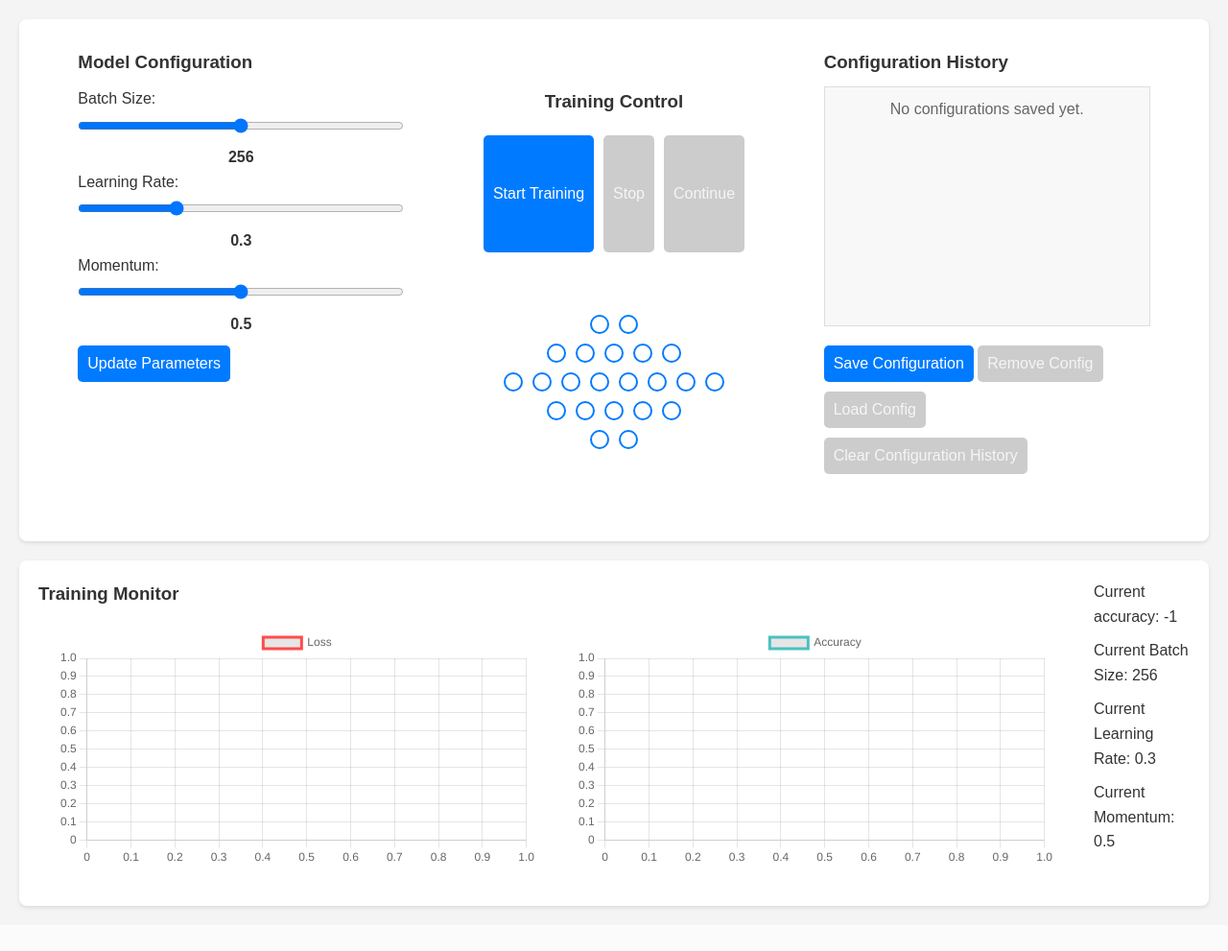
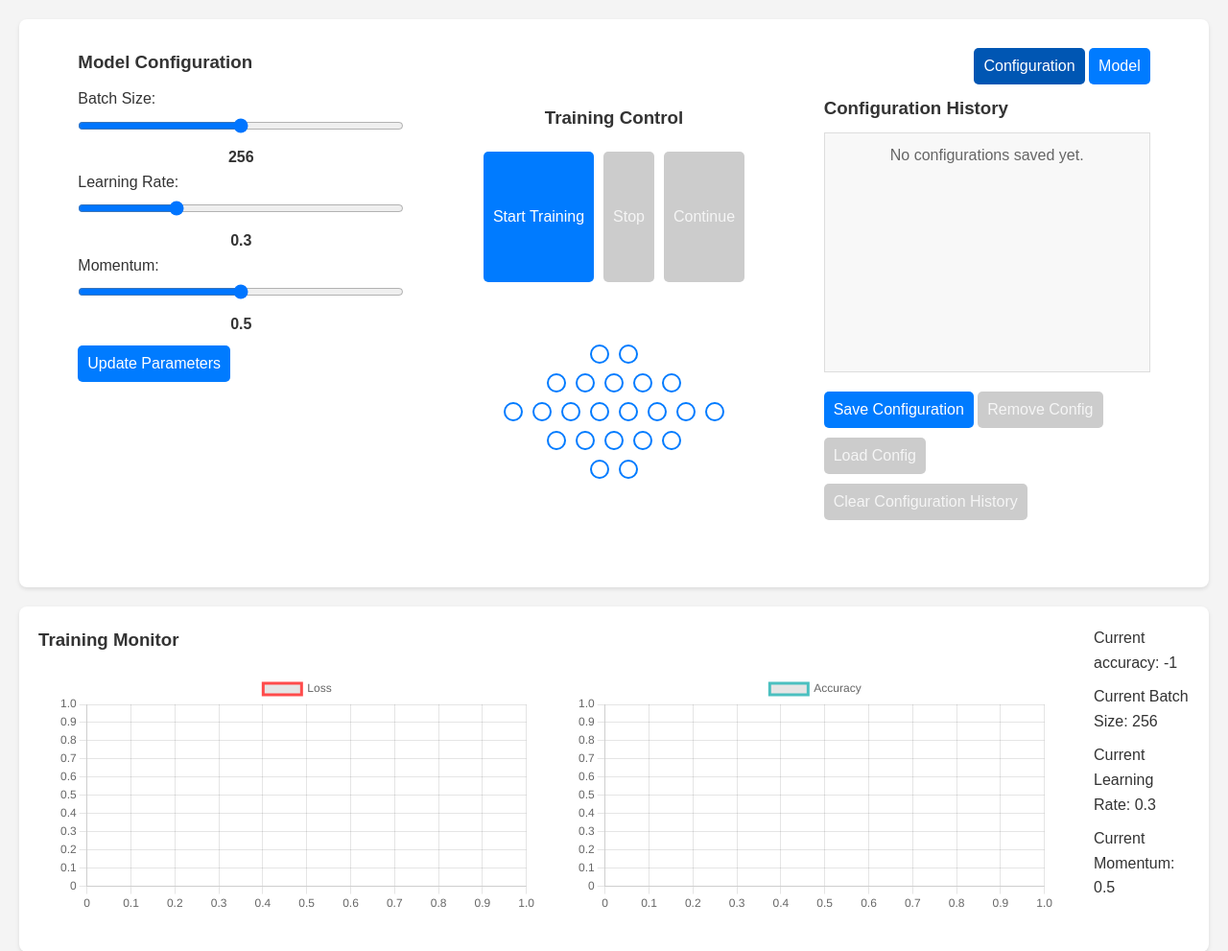
Before and after one commit to mertyaylacigit/EaseML, a Flask app: page / in a window 1280 px wide. Shown: the top 991 px of the page at 96% size. Before the commit the page ends 948 px from the top, so only its background shows below. Run offline with Flask 3, Linux system fonts and the light colour scheme.

Commit message:
Model History

```diff
--- a/src/app/routes/routes.py
+++ b/src/app/routes/routes.py
@@ -2,11 +2,10 @@ from flask import Blueprint, render_template, jsonify, request
 from torch import manual_seed, Tensor
 from torch.optim import Optimizer, SGD
 import numpy as np
-import queue
-import json
+import queue, json, pickle
 
-from ...ml.models.model import ConvolutionalNeuralNetwork
-from ...ml.trainers.training import training
+from src.ml.models.model import ConvolutionalNeuralNetwork
+from src.ml.trainers.training import training
 
 from threading import Thread
 
@@ -20,6 +19,12 @@ q = queue.Queue()
 stop_training_flag = {"stop": False} # Use a dictionary with a mutable flag so when flag flips from False to True the function call training
                                      # receives the change because the function call takes the address of mutable objects rather than a copy
                                      # of immutable objects like stop = False, so stop = {"stop": False} is better/necessary
+
+manual_seed(seed)
+np.random.seed(seed)
+model = ConvolutionalNeuralNetwork()
+current_model = 0
+
 
 def listener():
     global q, metrics
@@ -35,10 +40,8 @@ def render():
 
 @bp.route("/start_training")
 def start_training():
-  global q, seed, stop_training_flag
-  manual_seed(seed)
-  np.random.seed(seed)
-  model = ConvolutionalNeuralNetwork()
+  global stop_training_flag, model, current_model
+
 
   # start training process in seperate thread!
   training_thread = Thread(target=training, args=(model, False, 10, stop_training_flag, q))
@@ -146,3 +149,57 @@ def clearConfigurationHistory():
         json.dump({},file)
 
     return jsonify({"success": True})
+
+
+
+
+
+
+
+
+
+
+##----------------------------------------------------------------
+##----------------------------------------------------------------
+
+
+
+
+## Model history
+
+@bp.route("/saveModel")
+def saveModel():
+    global model
+
+    current_model = model
+
+    model_history_path = 'config/model_history.pickle'  # Update the path to your model history file
+    try:
+        with open(model_history_path, 'rb') as file:
+            model_history = pickle.load(file)
+    except FileNotFoundError:
+        # If the file doesn't exist yet, create an empty dictionary
+        model_history = {}
+
+    next_index = len(model_history)
+    model_history[next_index] = current_model  # add current model to model history
+
+    with open(model_history_path, 'wb') as file:
+        pickle.dump(model_history, file)
+
+    return jsonify({"model_id": next_index})
+
+
+@bp.route("/removeModel")
+def removeModel():
+    print(request.args.get("model_id"))
+    return jsonify({"success": True})
+
+
+@bp.route("/clearModelHistory")
+def clearModelHistory():
+    model_history_path = 'config/model_history.pickle'  # Update the path to your model history file
+    with open(model_history_path, 'wb') as file:
+        pickle.dump({}, file)
+
+    return jsonify({"success": True})
--- a/src/app/static/history_script.js
+++ b/src/app/static/history_script.js
@@ -1,5 +1,6 @@
 
 // configuration history
+
 const save_config_btn = document.getElementById("save_config")
 const remove_config_btn = document.getElementById("remove_config")
 const load_config_btn = document.getElementById("load_config")
@@ -141,6 +142,10 @@ document.addEventListener('click', function(event) {
     load_config_btn.disabled = true
     var current_config_id = -1
 
+    if(!configurationList_div.querySelectorAll("button").length == 0){
+      clear_config_history_btn.disabled = false
+    }
+
     buttons = configurationList_div.querySelectorAll("button")
     for (b of buttons){
       b.classList.remove("increasedDensity")
@@ -162,3 +167,186 @@ save_config_btn.addEventListener("click", saveConfiguration)
 remove_config_btn.addEventListener("click", () => removeConfiguration(current_config_id))
 load_config_btn.addEventListener("click", () => loadConfiguration(current_config_id))
 clear_config_history_btn.addEventListener("click", clearConfigurationHistory)
+
+
+
+
+
+
+
+
+
+
+
+
+
+
+//----------------------------------------------------------------
+//----------------------------------------------------------------
+
+
+
+
+// Model history
+
+const save_model_btn = document.getElementById("save_model")
+const remove_model_btn = document.getElementById("remove_model")
+const clear_model_history_btn = document.getElementById("clear_model_history")
+const modelList_div = document.getElementById("modelList")
+
+remove_model_btn.disabled = true;
+clear_model_history_btn.disabled = true;
+
+var current_model_id = -1
+
+//-----------functions-------------------------------------------
+
+// imported functions
+function updateTrainingParams(newParams) {
+  fetch('/update_params', {
+      method: 'POST',
+      headers: {
+          'Content-Type': 'application/json',
+      },
+      body: JSON.stringify(newParams),
+  })
+  .then(response => response.json())
+  .then(data => console.log(data))
+  .catch((error) => {
+      console.error('Error:', error);
+  });
+  updateCurrentParameters();
+}
+
+function updateCurrentParameters() {
+  fetch("/get_current_params")
+      .then(response => response.json())
+      .then(data => {
+          if(data.error) {
+              console.error("Failed to fetch current parameters:", data.error);
+          } else {
+              document.getElementById("current_batch_size").textContent = data.batch_size || "N/A";
+              document.getElementById("current_learning_rate").textContent = data.lr || "N/A";
+              document.getElementById("current_momentum").textContent = data.momentum || "N/A";
+              updateSliders(data)
+          }
+      })
+      .catch(error => {
+          console.error("Error:", error);
+      });
+}
+
+function updateSliders(data){
+  document.getElementById("batch_size_slider").value = data.batch_size
+  document.getElementById("batch_size_value").textContent = data.batch_size
+  document.getElementById("learning_rate_slider").value = data.lr
+  document.getElementById("learning_rate_value").textContent = data.lr
+  document.getElementById("momentum_slider").value = data.momentum
+  document.getElementById("momentum_value").textContent = data.momentum
+}
+
+//------------------------------------------------
+
+function saveModel(){
+  fetch("/saveModel")
+  .then(response => response.json())
+  .then(data => {
+    clear_model_history_btn.disabled = false
+    modelList_div.getElementsByTagName("p")[0].style.display = "none"
+    createModelItem(data)
+  })
+  .catch(error => {
+    console.error("Error:", error);
+  })
+}
+
+function createModelItem(data){
+  const newModel = document.createElement("button")
+  newModel.textContent = JSON.stringify(data.model_id)
+  newModel.id = "model-" + data.model_id
+  newModel.classList.add("model-item")
+
+  newModel.addEventListener("click",function(){
+    remove_model_btn.disabled = false
+    save_model_btn.disabled = true
+    clear_model_history_btn.disabled = true
+    current_model_id = newModel.id
+    newModel.classList.add("increasedDensity")
+  })
+
+  modelList_div.appendChild(newModel)
+}
+
+function removeModel(model_id){
+  fetch(`/removeModel?model_id=${encodeURIComponent(model_id)}`)
+  save_model_btn.disabled = false
+  clear_model_history_btn.disabled = false
+  modelList_div.querySelector(`#${model_id}`).remove()
+  if(modelList_div.querySelectorAll("button").length == 0){
+    modelList_div.getElementsByTagName("p")[0].style.display = "block"
+    clear_model_history_btn.disabled = true
+  }
+}
+
+function clearModelHistory(){
+  fetch("/clearModelHistory")
+  buttons = modelList_div.querySelectorAll("button")
+  for (b of buttons){
+    modelList_div.removeChild(b)
+  }
+  modelList_div.getElementsByTagName("p")[0].style.display = "block"
+  clear_model_history_btn.disabled = true
+}
+
+
+//------EventListener---------------------------------------------
+
+// reset function: reset element characteristics, when anything is clicked
+document.addEventListener('click', function(event) {
+  if (!event.target.classList.contains("model-item")){
+    save_model_btn.disabled = false
+    remove_model_btn.disabled = true
+    var current_model_id = -1
+
+    if(!modelList_div.querySelectorAll("button").length == 0){
+      clear_model_history_btn.disabled = false
+    }
+
+    buttons = modelList_div.querySelectorAll("button")
+    for (b of buttons){
+      b.classList.remove("increasedDensity")
+    }
+  } else {
+    buttons = modelList_div.querySelectorAll("button")
+    for (b of buttons){
+      b.classList.remove("increasedDensity")
+    }
+    event.target.classList.add("increasedDensity")
+  }
+})
+
+save_model_btn.addEventListener("click", saveModel)
+remove_model_btn.addEventListener("click", () => removeModel(current_model_id))
+clear_model_history_btn.addEventListener("click", clearModelHistory)
+
+
+
+
+// select configuration or model
+document.getElementById("select_config_btn").classList.add("increasedDensity")
+
+document.getElementById("select_config_btn").addEventListener("click", ()=>{
+  document.getElementById("configuration-history").style.display = "block"
+  document.getElementById("model-history").style.display = "None"
+
+  document.getElementById("select_config_btn").classList.add("increasedDensity")
+  document.getElementById("select_model_btn").classList.remove("increasedDensity")
+})
+
+document.getElementById("select_model_btn").addEventListener("click", ()=>{
+  document.getElementById("configuration-history").style.display = "none"
+  document.getElementById("model-history").style.display = "block"
+
+  document.getElementById("select_config_btn").classList.remove("increasedDensity")
+  document.getElementById("select_model_btn").classList.add("increasedDensity")
+})
--- a/src/app/static/style.css
+++ b/src/app/static/style.css
@@ -239,7 +239,7 @@ body {
 /* Continue the pattern for all rows and nodes */
 
 /* Configuration area */
-.config-list {
+.config-list, .model-list {
   border: 1px solid #ddd;
   background-color: #f8f8f8;
   padding: 10px;
@@ -249,11 +249,19 @@ body {
   overflow-y: auto; /* Allows scrolling if content overflows */
 }
 
-.config-list p {
+.config-list p, .model-list p {
   color: #666;
   text-align: center;
 }
 
 .increasedDensity {
-  background-color: #003b79 !important;
+  background-color: #0056b3 !important;
 }
+
+.history-selector {
+  text-align: right;
+}
+
+.model-item, .configuration-item {
+  margin-right: 10px;
+}
--- a/src/app/templates/index.html
+++ b/src/app/templates/index.html
@@ -101,6 +101,11 @@
 
         <!-- Configuration area / Additional area -->
         <div class="additional-buttons">
+            <div class="history-selector">
+                <button id="select_config_btn">Configuration</button>
+                <button id="select_model_btn">Model</button>
+            </div>
+            <div id="configuration-history">
                 <h3>Configuration History</h3>
                 <!-- Configuration List Box -->
                 <div id="configurationList" class="config-list">
@@ -112,6 +117,19 @@
                 <button id="load_config">Load Config</button>
                 <br>
                 <button id="clear_config_history">Clear Configuration History</button>
+            </div>
+            <div hidden id="model-history">
+                <h3>Model History</h3>
+                <!-- Configuration List Box -->
+                <div id="modelList" class="model-list">
+                    <p>No configurations saved yet.</p>
+                </div>
+
+                <button id="save_model">Save Model</button>
+                <button id="remove_model">Remove Model</button>
+                <br>
+                <button id="clear_model_history">Clear Model History</button>
+            </div>
         </div>
     </div>
 
```
Also changed, not shown: src/ml/trainers/training.py (line endings or trailing spaces), 1 other file. Lines whose indentation alone changed are shown as unchanged.
